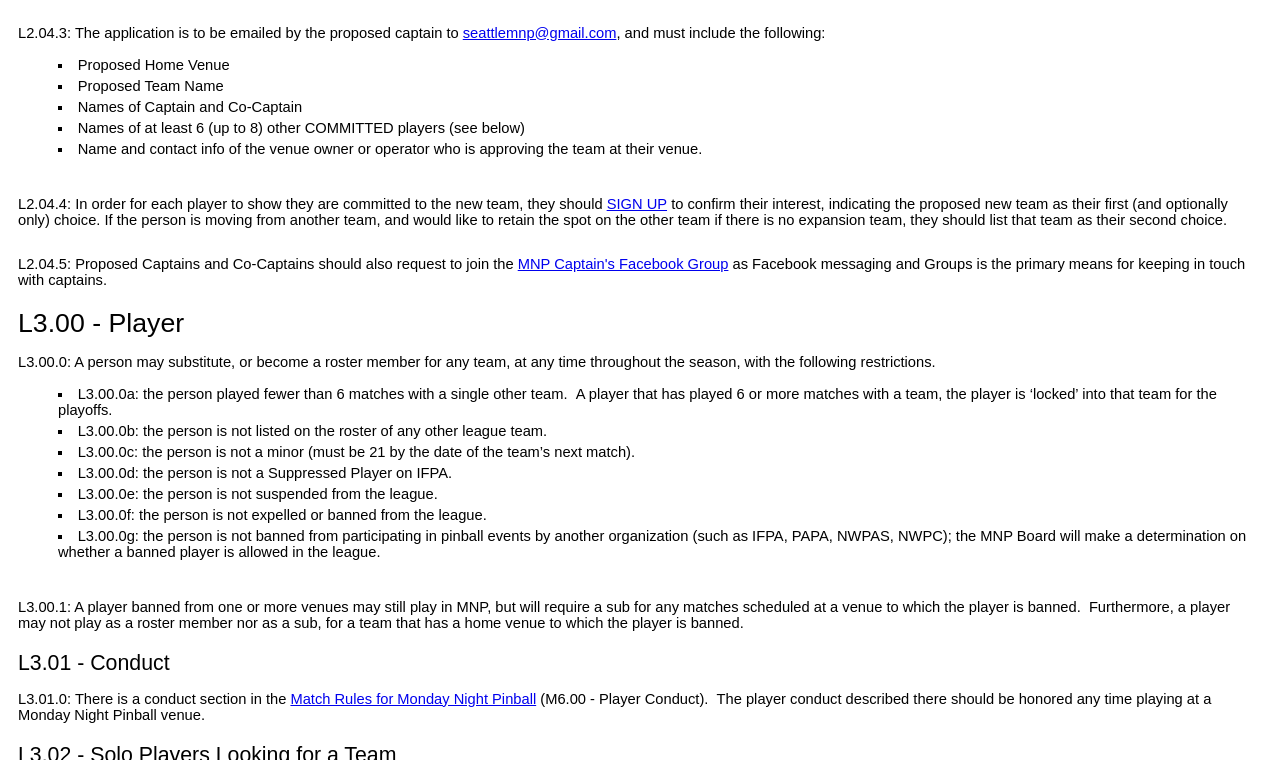
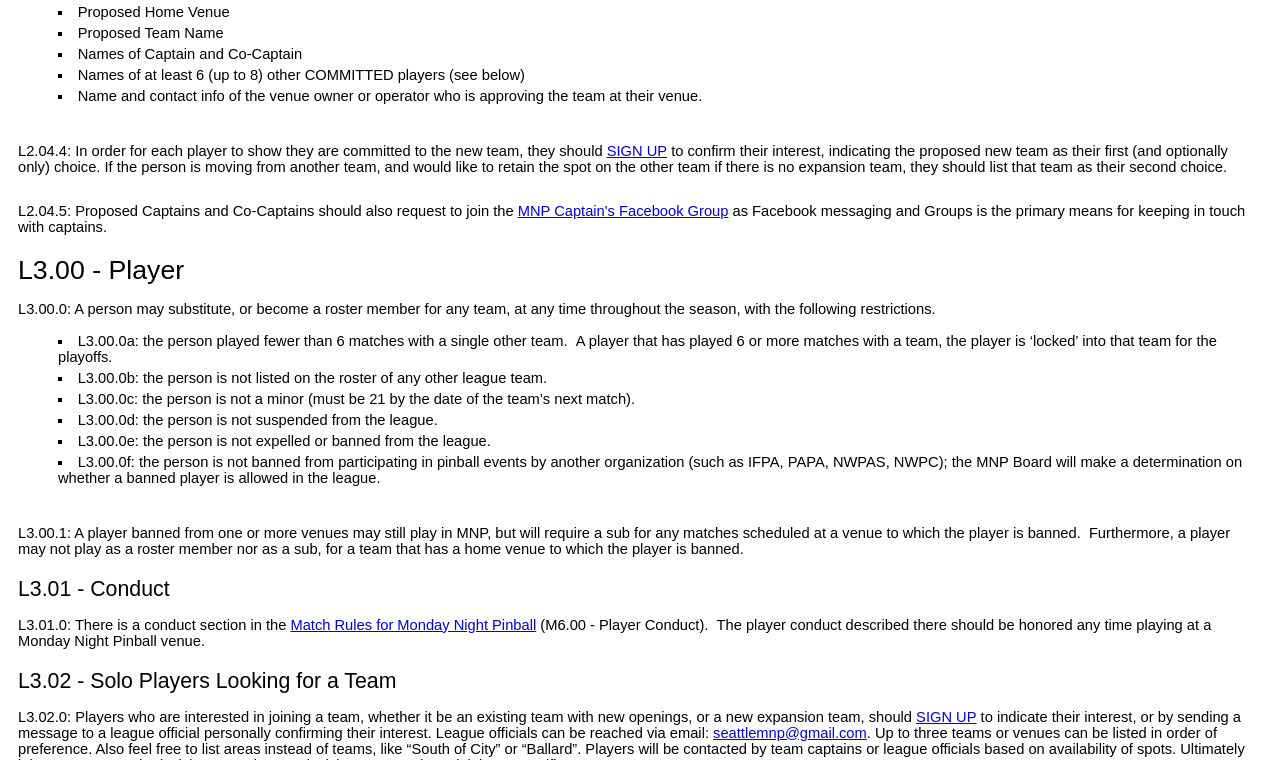
Before and after one commit to Invader-Zim/mnp-announcements, a plain HTML site: page leaguerules.html in a window 1280 px wide. Shown: the part 5765-6525 px from the top of the page. Drawn offline with Linux system fonts and the light colour scheme.

Commit message:
Move machines and venues back to the root data folder (not under the season). Saving match was to the old location League Rules no longer mention suppressed players

```diff
--- a/leaguerules.html
+++ b/leaguerules.html
@@ -208,7 +208,6 @@
   <li>L2.03.1o: Note that rating data will never be perfect. However, it is the best we have to keep a balance and prevent the creation of a super-team that can never lose.</li>
   <li>L2.03.1o.0: The Team Restrictions are also in place to encourage strong teams to add novice players to their rosters. More experienced/stronger players then become role models and coaches for players who are just starting to learn.</li>
   <li>L2.03.1o.1: League officials reserve the right to assign an IPR to a player higher or lower than what is computed, if it can be shown that due to insufficient or erroneous data, a player's IPR as shown in the spreadsheet or with the calculator is incorrect by at least 2. If it's an off-by-one issue, then the value in the ratings spreadsheet or calculator will be used. +/- 1 manual corrections will not be made.</li>
-  <li>L2.03.1p: Since MNP relies on public data in both the IFPA and Matchplay.event databases, we do not support the suppression of players. We believe it is a necessary public metric for fair competitive play. While Matchplay.events does not allow players to suppress themselves, IFPA does. Matchplay ratings alone will be used for players who have suppressed themselves from IFPA, unless the player is known to have played in major tournaments, in which case they will be assigned an automatic IPR of 6.</li>
 </ul>
 <h2 id="L2.04">L2.04 - Expansion Team</h2>
 <p>L2.04.0: A new team may apply for acceptance into the league, and must meet the requirements listed in this document. Deadline to apply is approximately six weeks before season starts; the date will be published on the website prior to each season. An existing team that is requesting a move to a new location must also meet the venue requirements listed in this document, and must apply for the change by the same expansion team deadline date.</p>
@@ -235,10 +234,9 @@
   <li>L3.00.0a: the person played fewer than 6 matches with a single other team.  A player that has played 6 or more matches with a team, the player is ‘locked’ into that team for the playoffs.</li>
   <li>L3.00.0b: the person is not listed on the roster of any other league team.</li>
   <li>L3.00.0c: the person is not a minor (must be 21 by the date of the team’s next match).</li>
-  <li>L3.00.0d: the person is not a Suppressed Player on IFPA.</li>
-  <li>L3.00.0e: the person is not suspended from the league.</li>
-  <li>L3.00.0f: the person is not expelled or banned from the league.</li>
-  <li>L3.00.0g: the person is not banned from participating in pinball events by another organization (such as IFPA, PAPA, NWPAS, NWPC); the MNP Board will make a determination on whether a banned player is allowed in the league.</li>
+  <li>L3.00.0d: the person is not suspended from the league.</li>
+  <li>L3.00.0e: the person is not expelled or banned from the league.</li>
+  <li>L3.00.0f: the person is not banned from participating in pinball events by another organization (such as IFPA, PAPA, NWPAS, NWPC); the MNP Board will make a determination on whether a banned player is allowed in the league.</li>
 </ul>
 <br/>
 <p>L3.00.1: A player banned from one or more venues may still play in MNP, but will require a sub for any matches scheduled at a venue to which the player is banned.  Furthermore, a player may not play as a roster member nor as a sub, for a team that has a home venue to which the player is banned.</p>
```
